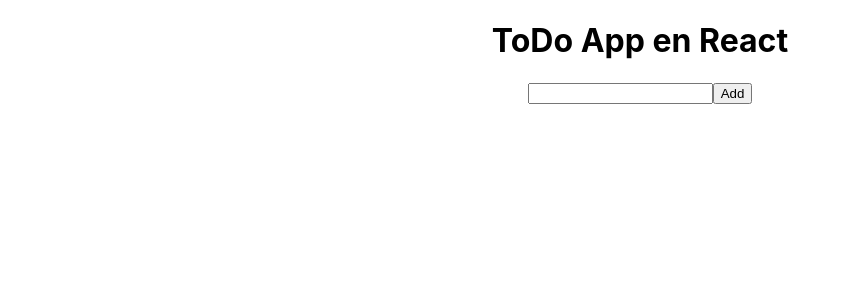
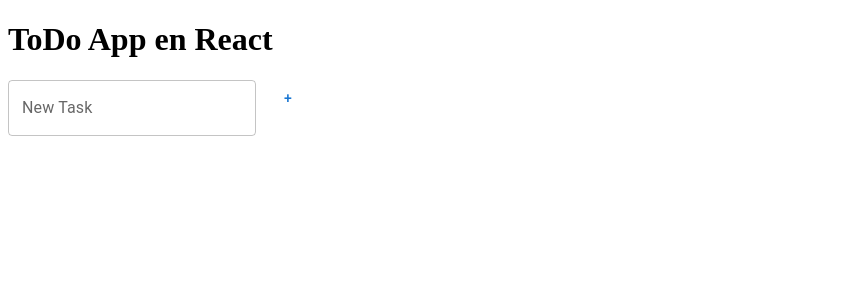
Before and after one commit to Koaladelamor/M04UF2_ReactJS, a React (Create React App) app in the folder todolist/: page / in a window 1280 px wide. Shown: the top 300 px of the page, without its empty margins (0-843 px from the left). Built offline with nearby package versions, Linux system fonts and the light colour scheme.

Commit message:
Added materials

```diff
--- a/todolist/package.json
+++ b/todolist/package.json
@@ -3,6 +3,10 @@
   "version": "0.1.0",
   "private": true,
   "dependencies": {
+    "@emotion/react": "^11.8.2",
+    "@emotion/styled": "^11.8.1",
+    "@mui/icons-material": "^5.5.1",
+    "@mui/material": "^5.5.2",
     "@testing-library/jest-dom": "^5.16.2",
     "@testing-library/react": "^12.1.4",
     "@testing-library/user-event": "^13.5.0",
--- a/todolist/src/App.js
+++ b/todolist/src/App.js
@@ -1,4 +1,4 @@
-import './App.css';
+//import './App.css';
 import Title from './Title.js';
 import TaskForm from './TaskForm.js';
 import TasksList from './TasksList';
@@ -20,13 +20,20 @@ class App extends React.Component {
 		});
 	}
 
+	removeTask = id_task => {
+		this.state.tasks.splice(id_task, 1);
+		this.setState({
+			tasks: this.state.tasks
+		});
+	}
+
 	render(){
 
 		return (
 	    	<div className="App">
 				<Title />
 				<TaskForm addTask={this.addTask} />
-				<TasksList tasks={this.state.tasks} />
+				<TasksList tasks={this.state.tasks} removeTask={this.removeTask} />
     		</div>
  	 	);
   }
--- a/todolist/src/RemoveTask.js
+++ b/todolist/src/RemoveTask.js
@@ -1,7 +1,9 @@
+import Button from '@mui/material/Button';
+import DeleteIcon from '@mui/icons-material/Delete';
 
-function RemoveTask(){
+function RemoveTask(props){
 	return(
-		<button> DELETE </button>
+		<Button startIcon={<DeleteIcon />} variant="contained" onClick={function(event){props.removeTask(props.id_task);}}> DELETE </Button>
 	);
 }
 
--- a/todolist/src/Submit.js
+++ b/todolist/src/Submit.js
@@ -1,8 +1,10 @@
+import Button from '@mui/material/Button';
+import Icon from '@mui/material/Icon';
 
 function Submit(){
 	return(
-		<input onClick={event => {
-		}} type="submit" value="Add"/>
+		<Button onClick={event => {
+		}} type="submit" value="Add"> + </Button>
 
 	);
 }
--- a/todolist/src/Task.js
+++ b/todolist/src/Task.js
@@ -1,9 +1,11 @@
 import RemoveTask from './RemoveTask.js';
+import ListItem from '@mui/material/ListItem';
+
 function Task(props){
 	return(
-		<li>
-			 {props.name} <RemoveTask />
-		</li>
+		<ListItem>
+			 {props.name} <RemoveTask id_task={props.id_task} removeTask={props.removeTask} />
+		</ListItem>
 	);
 }
 
--- a/todolist/src/TasksList.js
+++ b/todolist/src/TasksList.js
@@ -1,5 +1,6 @@
 import Task from './Task.js';
 import React from 'react';
+import List from '@mui/material/List';
 
 class TasksList extends React.Component{
 
@@ -19,12 +20,12 @@ class TasksList extends React.Component{
 		let tasks = [];
 
 		for(let i = 0; i < t.length; i++){
-			tasks.push(<Task name={t[i]} key={i} />);
+			tasks.push(<Task name={t[i]} key={i} id_task={i} removeTask={this.props.removeTask} />);
 		}
 		return(
-			<ul>
+			<List>
 				{tasks}
-			</ul>
+			</List>
 		);
 	}
 }
--- a/todolist/src/TextForm.js
+++ b/todolist/src/TextForm.js
@@ -1,4 +1,5 @@
 import React from 'react';
+import TextField from '@mui/material/TextField';
 
 class TextForm extends React.Component{
 
@@ -18,7 +19,7 @@ class TextForm extends React.Component{
 
 	render(){
 		return(
-			<input type="text" id="task-input" value={this.props.value} onChange={this.handleChange} />
+			<TextField id="outlined-required" label="New Task" defaultValue={this.props.value} onChange={this.handleChange} />
 		);
 	}
 }
--- a/todolist/src/index.js
+++ b/todolist/src/index.js
@@ -1,6 +1,6 @@
 import React from 'react';
 import ReactDOM from 'react-dom';
-import './index.css';
+//import './index.css';
 import App from './App';
 import reportWebVitals from './reportWebVitals';
 
```
Also changed, not shown: 1 other file (tests, documents, lock files or other folders).
